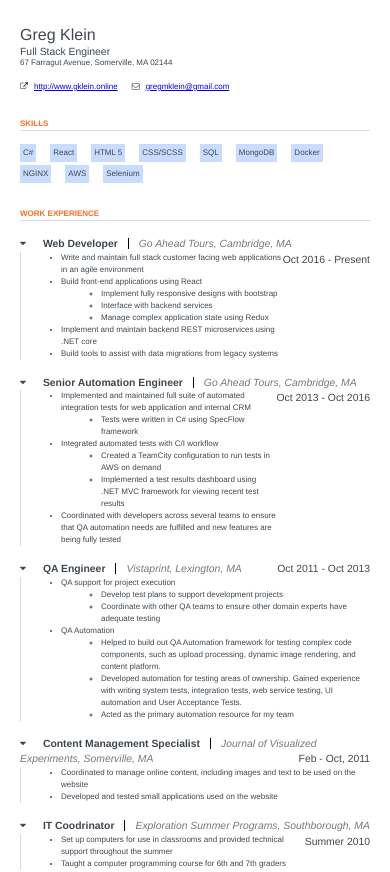
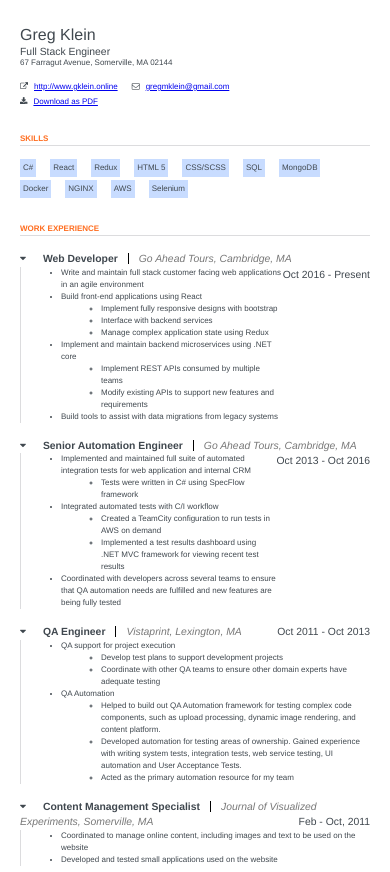
Before and after one commit to g-klein/resume-site, a React (Create React App) app: page /resume in a window 390 px wide. Shown: the top 872 px of the page. Built offline with nearby package versions, Linux system fonts and the light colour scheme; a web font is replaced by a local one.

Commit message:
Resume update

```diff
--- a/src/Components/ResumePage/ResumePage.jsx
+++ b/src/Components/ResumePage/ResumePage.jsx
@@ -15,10 +15,12 @@ export class ResumePage extends Component {
                     <ul className="links">
                         <li><i className="fa fa-external-link" /><a href="http://www.gklein.online" target="_blank" rel="noopener noreferrer">http://www.gklein.online</a></li>
                         <li><i className="fa fa-envelope-o left-space" /><a href="mailto:gregmklein@gmail.com">gregmklein@gmail.com</a></li>
+                        <br />
+                        <li><i className="fa fa-download left-space" /><a href="mailto:gregmklein@gmail.com">Download as PDF</a></li>
                     </ul>
                 </section>
                 <ResumeSection header="SKILLS">
-                    <ResumeSkills skills={["C#", "React", "HTML 5", "CSS/SCSS", "SQL", "MongoDB", "Docker", "NGINX", "AWS", "Selenium"]}/>
+                    <ResumeSkills skills={["C#", "React", "Redux", "HTML 5", "CSS/SCSS", "SQL", "MongoDB", "Docker", "NGINX", "AWS", "Selenium"]}/>
                 </ResumeSection>
                 <ResumeSection header="WORK EXPERIENCE">
                     <PastExperienceItem title="Web Developer" company="Go Ahead Tours, Cambridge, MA" times="Oct 2016 - Present" collapsible>
@@ -31,7 +33,12 @@ export class ResumePage extends Component {
                                     <li>Manage complex application state using Redux</li>
                                 </ul>
                             </li>
-                            <li>Implement and maintain backend REST microservices using .NET core</li>
+                            <li>Implement and maintain backend microservices using .NET core
+                                <ul>
+                                    <li>Implement REST APIs consumed by multiple teams</li>
+                                    <li>Modify existing APIs to support new features and requirements</li>
+                                </ul>
+                            </li>
                             <li>Build tools to assist with data migrations from legacy systems</li>
                         </ul>
                     </PastExperienceItem>
--- a/src/Components/ResumePage/Styles/Resume.css
+++ b/src/Components/ResumePage/Styles/Resume.css
@@ -82,10 +82,11 @@
   #resume .courses, #resume .hobbies {
     margin-top: 10px; }
 
-@media (max-width: 900px) {
+@media (max-width: 992px) {
   #resume {
-    width: 100%; } }
+    width: 100%;
+    font-size: 11px; } }
 
-@media (max-width: 650px) {
+@media (max-width: 768px) {
   #resume {
     font-size: 8px; } }
--- a/src/Components/ResumePage/Styles/Resume.scss
+++ b/src/Components/ResumePage/Styles/Resume.scss
@@ -134,13 +134,14 @@
     }
 }
 
-@media(max-width: 900px){
+@media(max-width: 992px){
     #resume {
         width: 100%;
+        font-size: 11px;
     }
 }
 
-@media(max-width: 650px){
+@media(max-width: 768px){
     #resume {
         font-size: 8px;
     }
```
